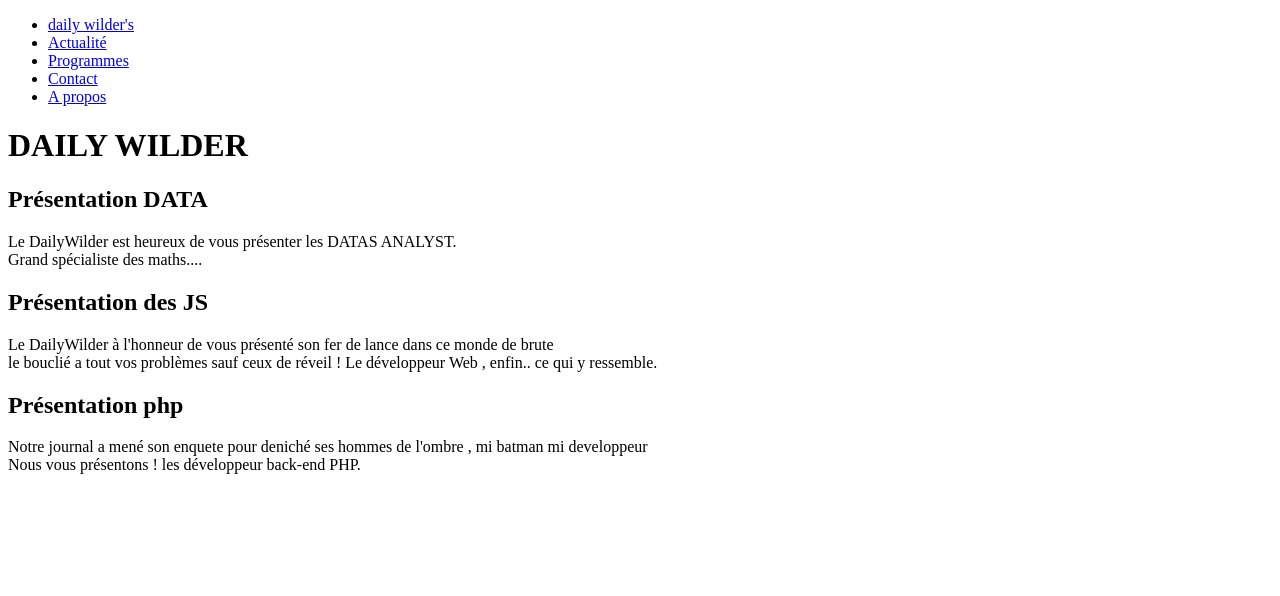
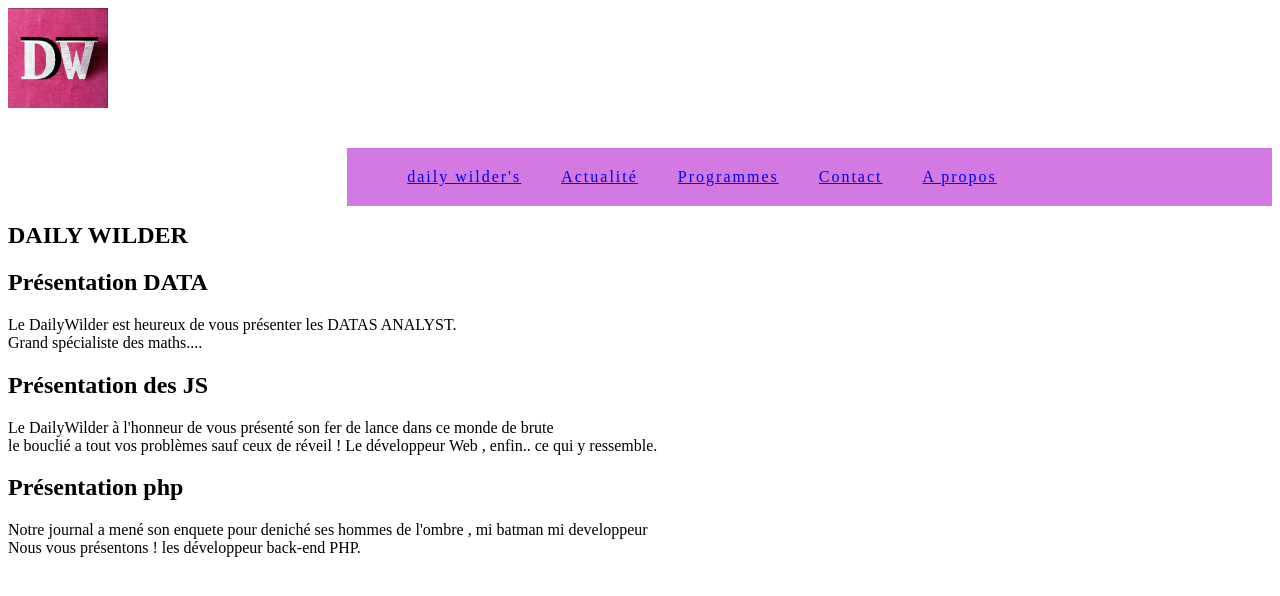
Before and after one commit to cartige/wild-newspaper, a plain HTML site: page index.html in a window 1280 px wide. Drawn offline with Linux system fonts and the light colour scheme.

Commit message:
avancement nav barre/logo

```diff
--- a/index.html
+++ b/index.html
@@ -4,12 +4,13 @@
     <meta charset="UTF-8">
     <meta http-equiv="X-UA-Compatible" content="IE=edge">
     <meta name="viewport" content="width=device-width, initial-scale=1.0">
-    <link rel="stylsheet" src="style.css">
+    <link href="style.css" rel="stylesheet">
     <title>DAILY WILDER'S</title>
 </head>
 
 <body>
     <hedear>
+        <img alt="image" src="./assets/image.png" width="100" height="100">
         <nav>
             <ul>
                 <li id="logo"><a href="#">daily wilder's</li>
@@ -20,9 +21,12 @@
             </ul>
             </div>
         </nav>
+        <section>
+
         <div id="imagePrincipal">
             <h1>DAILY WILDER</h1>
         </div>
+        </section>
     </hedear>
     <section>
     <div classe="data">
--- a/style.css
+++ b/style.css
@@ -0,0 +1,26 @@
+ul {
+    float: right;
+    overflow: hidden;
+    margin-left: 30%;
+    list-style-type: none;
+    display: flex;
+    background-color: rgba(196, 81, 216, 0.766);
+    width: 70%;
+    opacity: 0,9;
+
+}
+
+li{
+    float: right;
+    position: relative;
+    display:inline-block;
+    letter-spacing: 2px;
+    padding:20px;
+    font-size: 1,2rem;
+
+}
+
+
+#logo {
+
+}
```
Also changed, not shown: assets/image.png (added).
